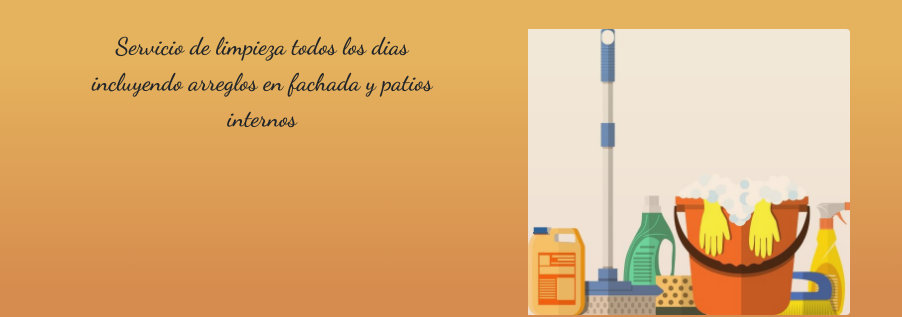
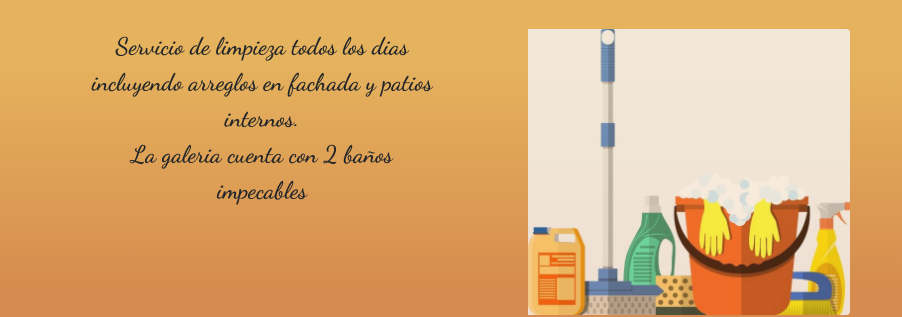
Before and after one commit to FelipeJuaneda/sass-juaneda, a website: page paginas/servicios.html in a window 1280 px wide. Shown: the part 291-608 px from the top of the page, 378-1280 px from the left. Drawn offline with Linux system fonts and the light colour scheme.

Commit message:
Arreglos hechos-listo para entregar

```diff
--- a/paginas/servicios.html
+++ b/paginas/servicios.html
@@ -52,7 +52,7 @@
             </div>
             <div class="col-12 col-lg-4 col-md-6 ">
                 <p class="text-center fs-4 fw-bold m-4">Servicio de limpieza todos los dias incluyendo arreglos en fachada y
-                    patios internos</p>
+                    patios internos. <br> La galeria cuenta con 2 baños impecables</p>
             </div>
             <div class="col-12 col-lg-4 d-flex justify-content-center">
                 <img class="img-gral img-fluid m-4 rounded-end" src="../imagenes/limpieza2.jpg" alt="">
```
